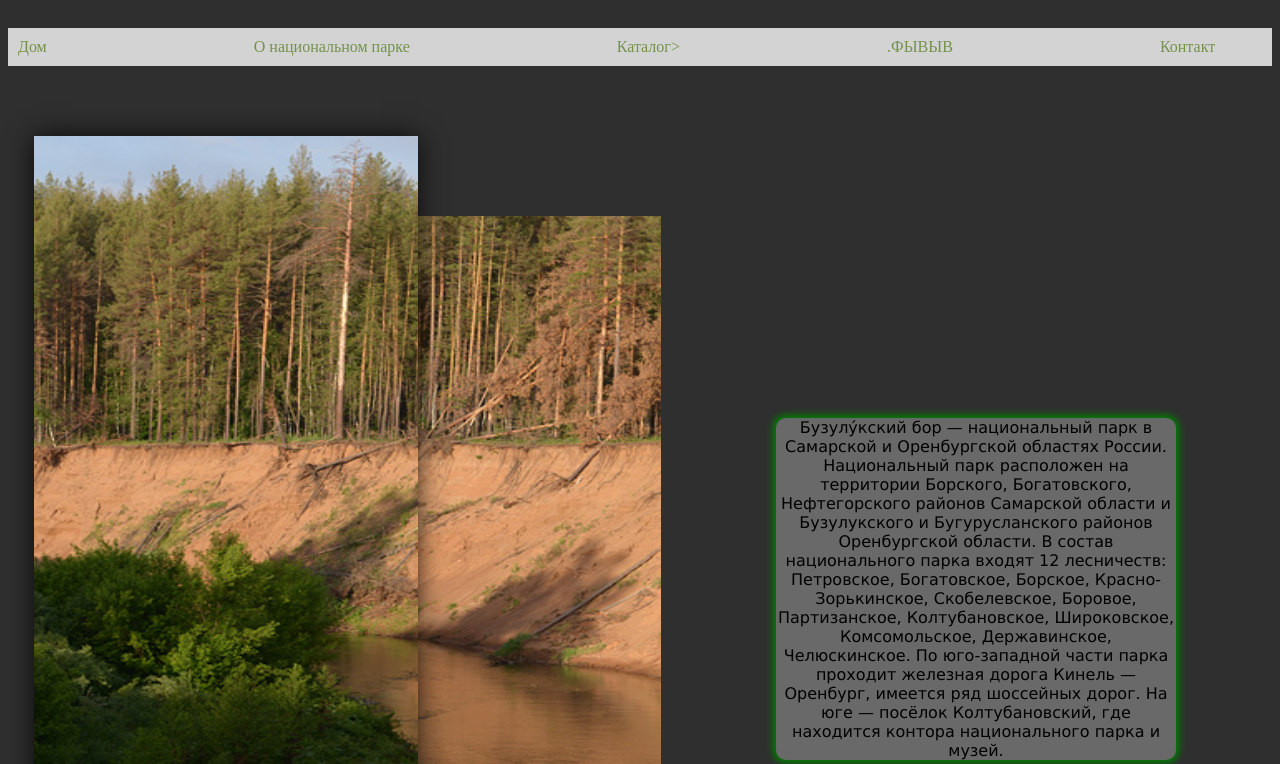
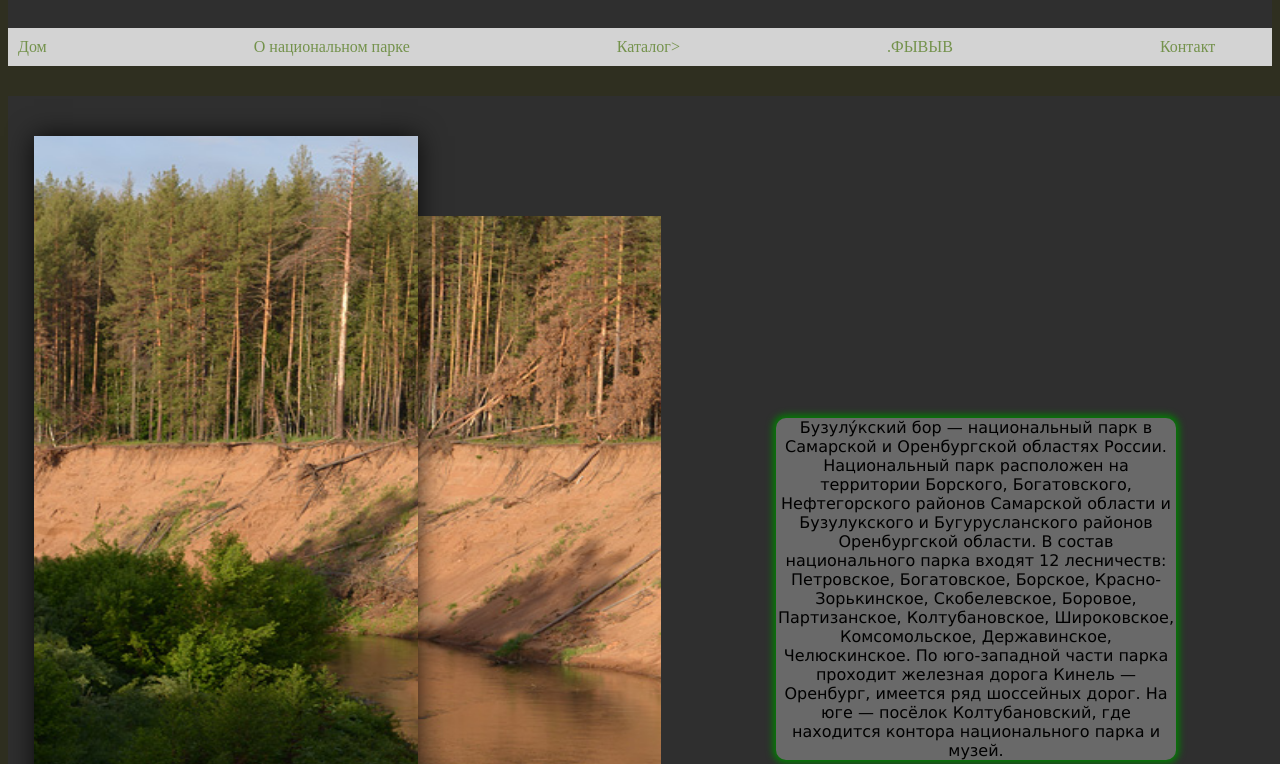
Before and after one commit to Kochtyan/cursit, a plain HTML site: page park.html in a window 1280 px wide. Shown: the part 158-922 px from the top of the page. Drawn offline with Linux system fonts and the light colour scheme.

Commit message:
style issues

```diff
--- a/style.css
+++ b/style.css
@@ -1,5 +1,5 @@
 body {
-    background-color: #2f2f2f;
+    background-color: #2f2f20;
 }
 
 .main {
```
